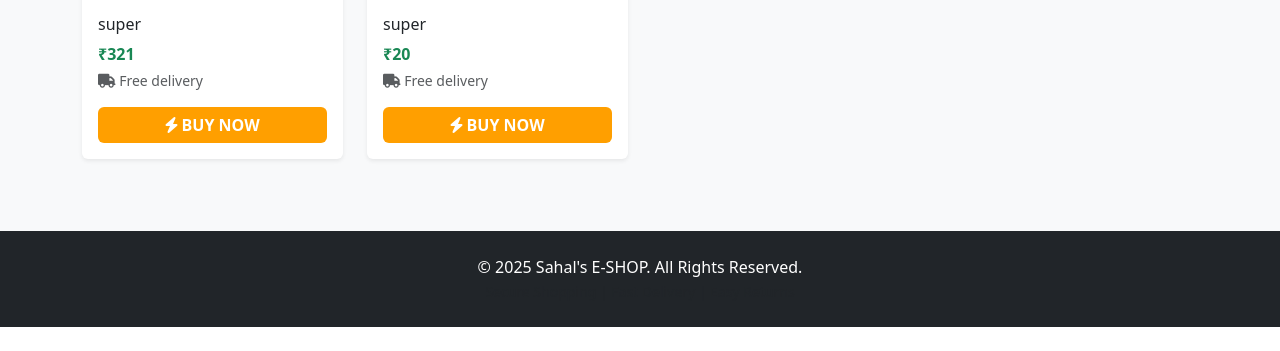
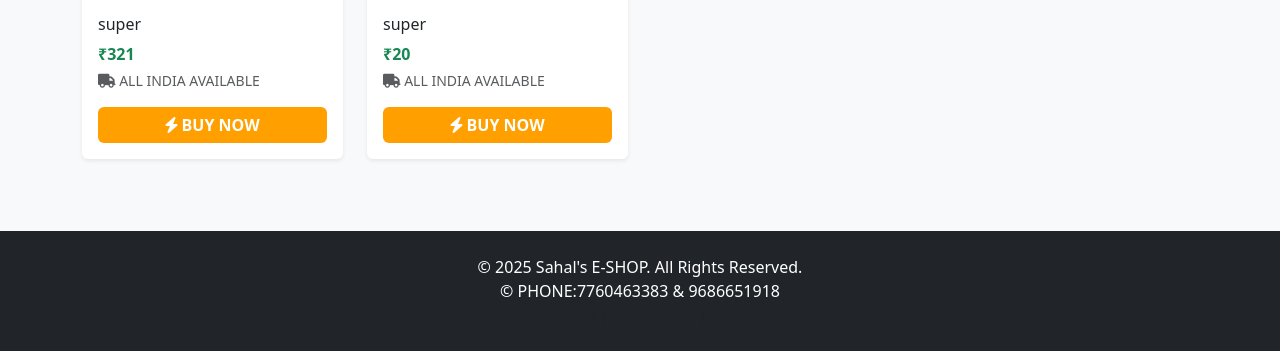
Before and after one commit to glmarshad558-bot/evia-shop, a Flask app: page / in a window 1280 px wide. Shown: the part 604-955 px from the top of the page. Before the commit the page ends 931 px from the top, so only its background shows below. Run offline with Flask 3, Linux system fonts and the light colour scheme; data comes from the database, SQL or seed files in the repository.

Commit message:
Update index.html

```diff
--- a/templates/index.html
+++ b/templates/index.html
@@ -49,7 +49,7 @@
     <div class="container mt-4">
         <div class="bg-primary text-white p-5 rounded shadow-sm text-center">
             <h1 class="display-4 fw-bold">EVIA SHOPING TO YOU</h1>
-            <p class="lead">all jackets are avialable</p>
+            <p class="lead">SURPLUS TEES VINTAGE PANTS & JACKETS</p>
         </div>
     </div>
 
@@ -70,7 +70,7 @@
                         <div class="card-body">
                             <h6 class="card-title text-truncate">{{ p.name }}</h6>
                             <p class="text-success fw-bold mb-1">₹{{ p.price }}</p>
-                            <small class="text-muted d-block mb-3"><i class="fa fa-truck"></i> Free delivery</small>
+                            <small class="text-muted d-block mb-3"><i class="fa fa-truck"></i> ALL INDIA AVAILABLE</small>
 
                             <a href="{{ url_for('buy_now', id=p.id) }}" class="btn btn-buy w-100 fw-bold">
                                 <i class="fa fa-bolt"></i> BUY NOW
@@ -92,10 +92,12 @@
     <footer class="bg-dark text-white mt-5 py-4">
         <div class="container text-center">
             <p class="mb-0">&copy; 2025 Sahal's E-SHOP. All Rights Reserved.</p>
+                <p class="mb-0">&copy; PHONE:7760463383 & 9686651918</p>
             <small class="text-muted">Secure Shopping | Fast Delivery | Easy Returns</small>
         </div>
     </footer>
 
     <script src="https://cdn.jsdelivr.net/npm/bootstrap@5.3.0/dist/js/bootstrap.bundle.min.js"></script>
 </body>
+
 </html>
```
